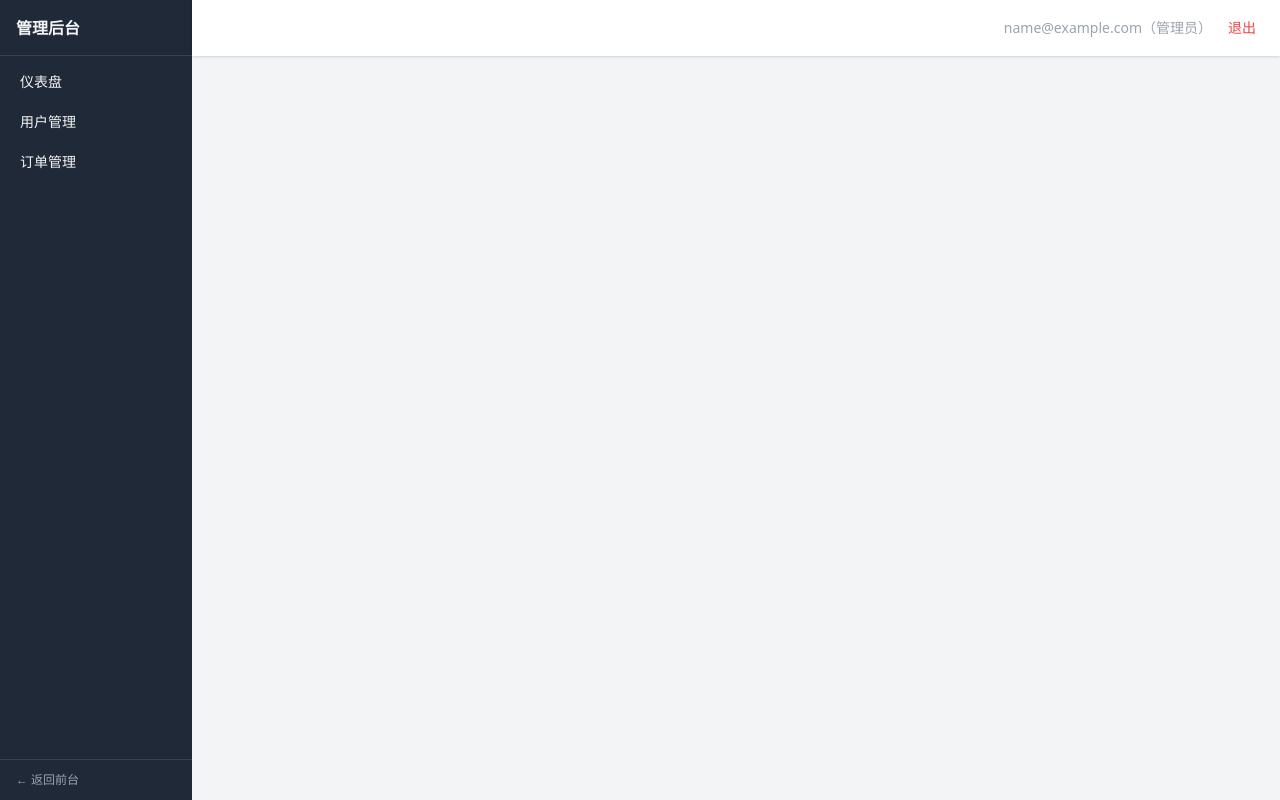
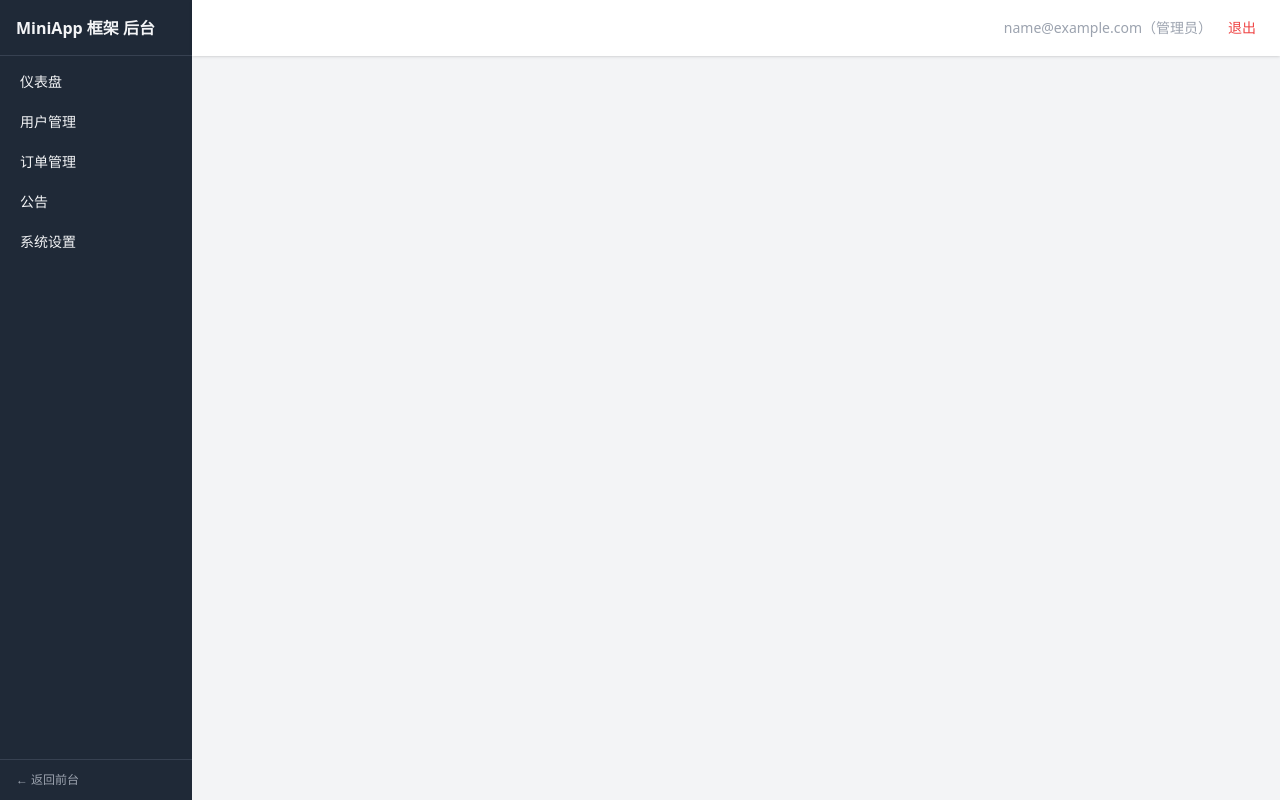
Before and after one commit to 666yzy666/redisDb, a Vue app in the folder miniapp/frontend/: page /admin in a window 1280 px wide. Built offline with nearby package versions, Linux system fonts and the light colour scheme; no server answers; sample sign-in values are in the browser's storage.

Commit message:
feat(frontend): settings/announcement api + app store + routes + nav

```diff
--- a/miniapp/frontend/src/api/admin.js
+++ b/miniapp/frontend/src/api/admin.js
@@ -4,3 +4,4 @@ export const listUsers = (params) => client.get('/admin/users', { params });
 export const setUserRole = (id, role) => client.patch(`/admin/users/${id}/role`, { role });
 export const setUserStatus = (id, status) => client.patch(`/admin/users/${id}/status`, { status });
 export const listOrders = (params) => client.get('/admin/orders', { params });
+export const getStats = () => client.get('/admin/stats');
--- /dev/null
+++ b/miniapp/frontend/src/api/announcement.js
@@ -0,0 +1,9 @@
+import client from './client';
+
+export const listAnnouncements = () => client.get('/announcements');
+export const adminListAnnouncements = (params) => client.get('/admin/announcements', { params });
+export const createAnnouncement = (data) => client.post('/admin/announcements', data);
+export const updateAnnouncement = (id, data) => client.put(`/admin/announcements/${id}`, data);
+export const setAnnouncementPublished = (id, published) =>
+  client.patch(`/admin/announcements/${id}/publish`, { published });
+export const deleteAnnouncement = (id) => client.delete(`/admin/announcements/${id}`);
--- /dev/null
+++ b/miniapp/frontend/src/api/settings.js
@@ -0,0 +1,5 @@
+import client from './client';
+
+export const getPublicSettings = () => client.get('/settings/public');
+export const getAdminSettings = () => client.get('/admin/settings');
+export const updateSettings = (data) => client.put('/admin/settings', data);
--- a/miniapp/frontend/src/layouts/AdminLayout.vue
+++ b/miniapp/frontend/src/layouts/AdminLayout.vue
@@ -1,9 +1,13 @@
 <script setup>
+import { onMounted } from 'vue';
 import { useRouter } from 'vue-router';
 import { useAuthStore } from '../stores/auth';
+import { useAppStore } from '../stores/app';
 
 const router = useRouter();
 const auth = useAuthStore();
+const app = useAppStore();
+onMounted(() => app.loadPublic());
 
 function logout() {
   auth.logout();
@@ -14,11 +18,13 @@ function logout() {
 <template>
   <div class="min-h-screen flex bg-gray-100">
     <aside class="w-48 bg-gray-800 text-gray-100 flex flex-col">
-      <div class="h-14 flex items-center px-4 font-bold border-b border-gray-700">管理后台</div>
+      <div class="h-14 flex items-center px-4 font-bold border-b border-gray-700">{{ app.siteName }} 后台</div>
       <nav class="flex-1 p-2 space-y-1 text-sm">
         <router-link to="/admin/dashboard" class="block px-3 py-2 rounded hover:bg-gray-700">仪表盘</router-link>
         <router-link to="/admin/users" class="block px-3 py-2 rounded hover:bg-gray-700">用户管理</router-link>
         <router-link to="/admin/orders" class="block px-3 py-2 rounded hover:bg-gray-700">订单管理</router-link>
+        <router-link to="/admin/announcements" class="block px-3 py-2 rounded hover:bg-gray-700">公告</router-link>
+        <router-link to="/admin/settings" class="block px-3 py-2 rounded hover:bg-gray-700">系统设置</router-link>
         <!-- SP2 起在此加：用户管理 / 订单 等 -->
       </nav>
       <router-link to="/home" class="px-4 py-3 text-xs text-gray-400 hover:text-white border-t border-gray-700">← 返回前台</router-link>
--- a/miniapp/frontend/src/layouts/DefaultLayout.vue
+++ b/miniapp/frontend/src/layouts/DefaultLayout.vue
@@ -1,9 +1,13 @@
 <script setup>
+import { onMounted } from 'vue';
 import { useRouter } from 'vue-router';
 import { useAuthStore } from '../stores/auth';
+import { useAppStore } from '../stores/app';
 
 const router = useRouter();
 const auth = useAuthStore();
+const app = useAppStore();
+onMounted(() => app.loadPublic());
 
 function logout() {
   auth.logout();
@@ -14,11 +18,12 @@ function logout() {
 <template>
   <div class="min-h-screen bg-gray-100">
     <header class="bg-white shadow flex items-center justify-between px-6 h-14">
-      <div class="font-bold text-blue-600">MiniApp 框架</div>
+      <div class="font-bold text-blue-600">{{ app.siteName }}</div>
       <nav class="flex items-center gap-4 text-sm">
         <router-link to="/home" class="text-gray-700 hover:text-blue-600">首页</router-link>
         <router-link to="/profile" class="text-gray-700 hover:text-blue-600">个人资料</router-link>
         <router-link to="/orders" class="text-gray-700 hover:text-blue-600">我的订单</router-link>
+        <router-link to="/announcements" class="text-gray-700 hover:text-blue-600">公告</router-link>
         <router-link v-if="auth.isAdmin" to="/admin/dashboard" class="text-gray-700 hover:text-blue-600">后台</router-link>
         <span class="text-gray-400">{{ auth.user?.email }}</span>
         <button @click="logout" class="text-red-500 hover:underline">退出</button>
--- a/miniapp/frontend/src/router/index.js
+++ b/miniapp/frontend/src/router/index.js
@@ -20,6 +20,7 @@ const routes = [
       { path: 'home', component: () => import('../views/HomeView.vue') },
       { path: 'profile', component: () => import('../views/user/ProfileView.vue') },
       { path: 'orders', component: () => import('../views/user/OrdersView.vue') },
+      { path: 'announcements', component: () => import('../views/user/AnnouncementsView.vue') },
     ],
   },
 
@@ -32,6 +33,8 @@ const routes = [
       { path: 'dashboard', component: () => import('../views/admin/DashboardView.vue') },
       { path: 'users', component: () => import('../views/admin/UsersView.vue') },
       { path: 'orders', component: () => import('../views/admin/OrdersView.vue') },
+      { path: 'announcements', component: () => import('../views/admin/AnnouncementsView.vue') },
+      { path: 'settings', component: () => import('../views/admin/SettingsView.vue') },
     ],
   },
 ];
--- /dev/null
+++ b/miniapp/frontend/src/stores/app.js
@@ -0,0 +1,16 @@
+import { defineStore } from 'pinia';
+import { getPublicSettings } from '../api/settings';
+
+export const useAppStore = defineStore('app', {
+  state: () => ({ siteName: 'MiniApp 框架' }),
+  actions: {
+    async loadPublic() {
+      try {
+        const s = await getPublicSettings();
+        if (s && s.site_name) this.siteName = s.site_name;
+      } catch (e) {
+        // 公开设置拉取失败时保留默认站名
+      }
+    },
+  },
+});
--- /dev/null
+++ b/miniapp/frontend/src/views/admin/AnnouncementsView.vue
@@ -0,0 +1 @@
+<template><div>placeholder</div></template>
--- /dev/null
+++ b/miniapp/frontend/src/views/admin/SettingsView.vue
@@ -0,0 +1 @@
+<template><div>placeholder</div></template>
--- /dev/null
+++ b/miniapp/frontend/src/views/user/AnnouncementsView.vue
@@ -0,0 +1 @@
+<template><div>placeholder</div></template>
```
